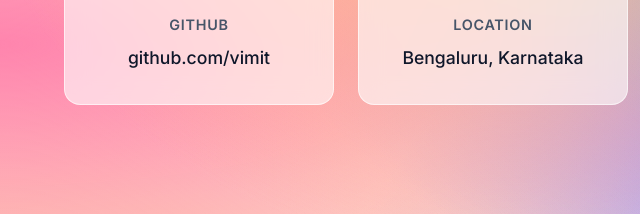
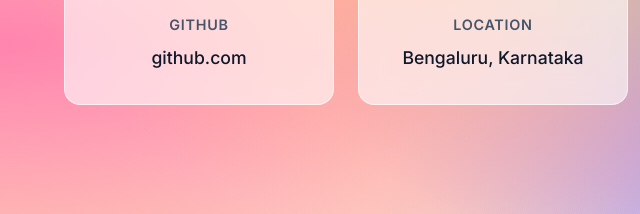
Before and after one commit to vimit12/resume, a plain HTML site: page index.html in a window 1280 px wide. Shown: the part 5156-5370 px from the top of the page, 0-640 px from the left. Drawn offline with Linux system fonts and the light colour scheme.

Commit message:
feat: Add new portfolio page with CV content and update social media links on homepage.

```diff
--- a/index.html
+++ b/index.html
@@ -344,7 +344,7 @@
                 </a>
 
                 <!-- LinkedIn -->
-                <a href="https://www.linkedin.com/" target="_blank" class="contact-card">
+                <a href="https://www.linkedin.com/in/vimit-539028159/" target="_blank" class="contact-card">
                     <div class="contact-icon-wrapper">
                         <i class="fab fa-linkedin-in"></i>
                     </div>
@@ -353,12 +353,12 @@
                 </a>
 
                 <!-- GitHub -->
-                <a href="https://github.com/vimit" target="_blank" class="contact-card">
+                <a href="https://github.com/vimit12/" target="_blank" class="contact-card">
                     <div class="contact-icon-wrapper">
                         <i class="fab fa-github"></i>
                     </div>
                     <div class="contact-label">GitHub</div>
-                    <div class="contact-value">github.com/vimit</div>
+                    <div class="contact-value">github.com</div>
                 </a>
 
                 <!-- Location -->
```
